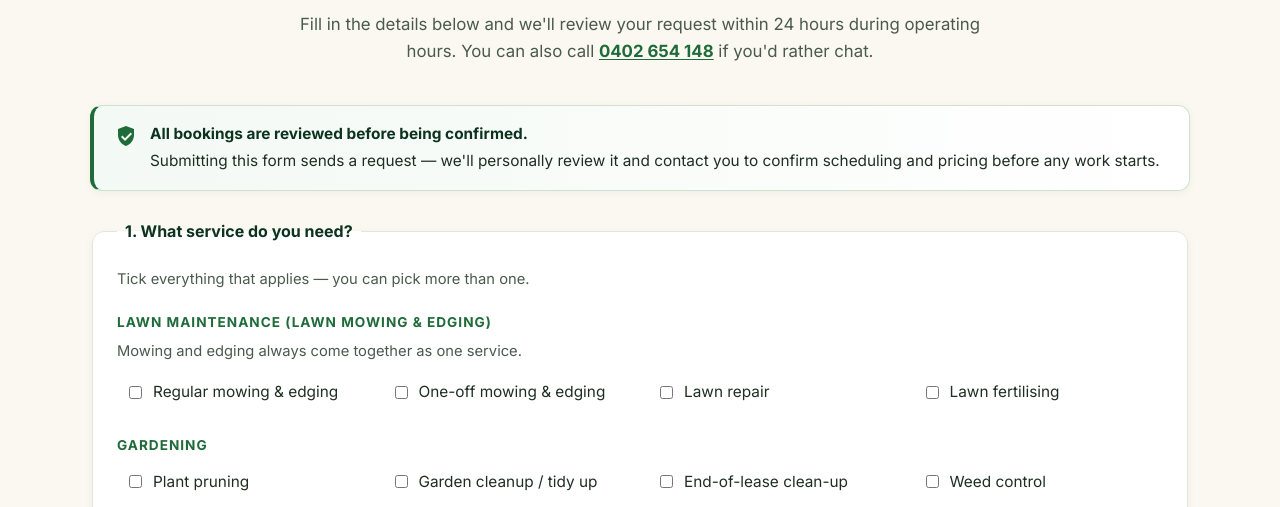
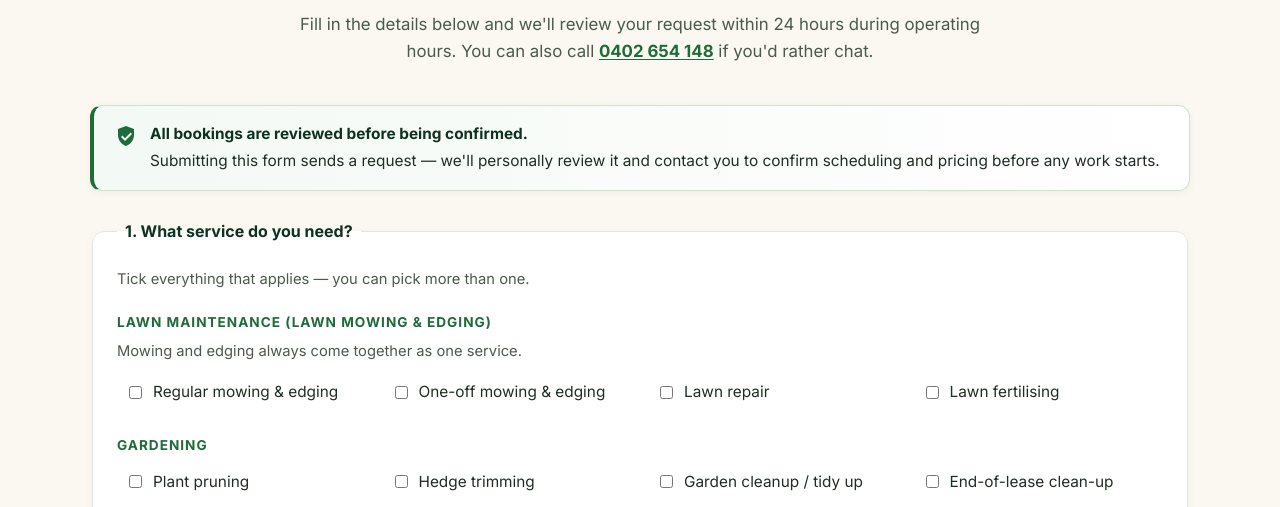
Before and after one commit to mkibigo574/Wakanda-Lawn-Care, a plain HTML site: page book.html in a window 1280 px wide. Shown: the part 293-800 px from the top of the page. Drawn offline with nearby package versions, Linux system fonts and the light colour scheme.

Commit message:
Add Hedge trimming option to booking form Gardening services

```diff
--- a/book.html
+++ b/book.html
@@ -95,6 +95,7 @@
           <div class="checkbox-group">
             <strong class="group-title">Gardening</strong>
             <label><input type="checkbox" name="service" value="Plant Pruning" /> <span>Plant pruning</span></label>
+            <label><input type="checkbox" name="service" value="Hedge Trimming" /> <span>Hedge trimming</span></label>
             <label><input type="checkbox" name="service" value="Garden Cleanup" /> <span>Garden cleanup / tidy up</span></label>
             <label><input type="checkbox" name="service" value="End of Lease Cleanup" /> <span>End-of-lease clean-up</span></label>
             <label><input type="checkbox" name="service" value="Weed Control" /> <span>Weed control</span></label>
```
